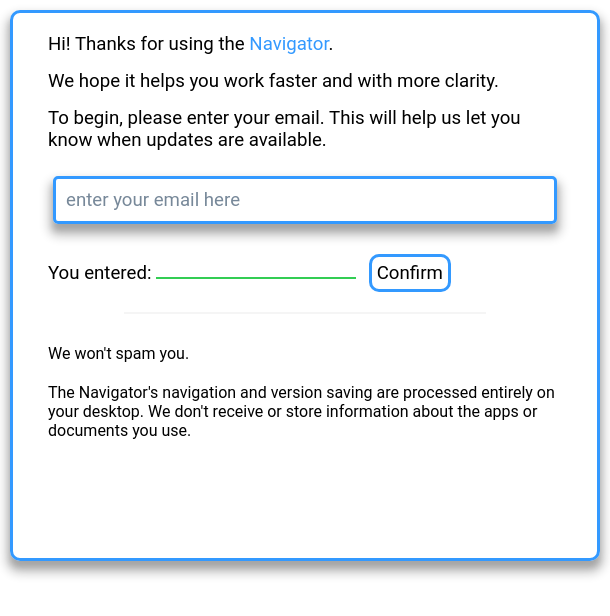
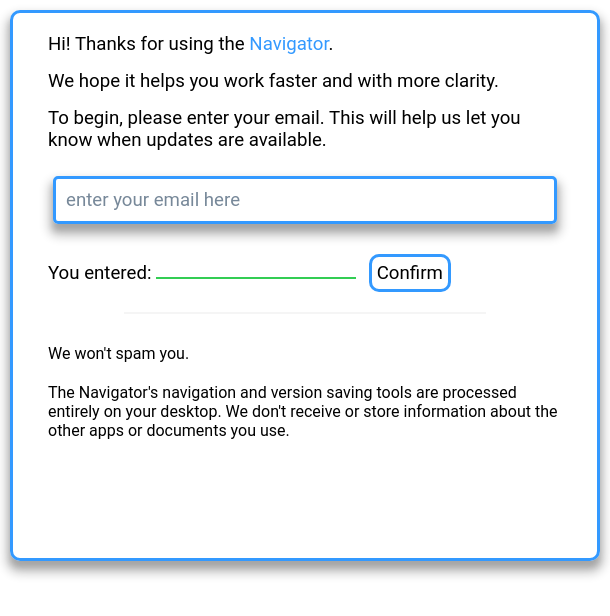
Before and after one commit to NL33/electron-git, an Electron app: page views/email-window.html in a window 610 px wide. Drawn offline with Linux system fonts and the light colour scheme; no server answers.

Commit message:
update email window notice

```diff
--- a/views/email-window.html
+++ b/views/email-window.html
@@ -253,7 +253,7 @@
             </div>
             <hr style="width: 70%; border: 1px solid  #f5f5f5; margin-top: 20px; margin-bottom: 20px">
             <div style="font-size: 12pt; margin-top: 30px; margin-bottom: 20px"> We won't spam you.</div>
-            <div style="font-size: 12pt; margin-top: 20px; margin-bottom: 20px">The Navigator's navigation and version saving are processed entirely on your desktop. We don't receive or store information about the apps or documents you use.</div>
+            <div style="font-size: 12pt; margin-top: 20px; margin-bottom: 20px">The Navigator's navigation and version saving tools are processed entirely on your desktop. We don't receive or store information about the other apps or documents you use.</div>
         </div>
     </div>
     <div id="thanksMessage" style="font-size: 18pt; text-align: center; margin-top: 30%; display: none">
```
